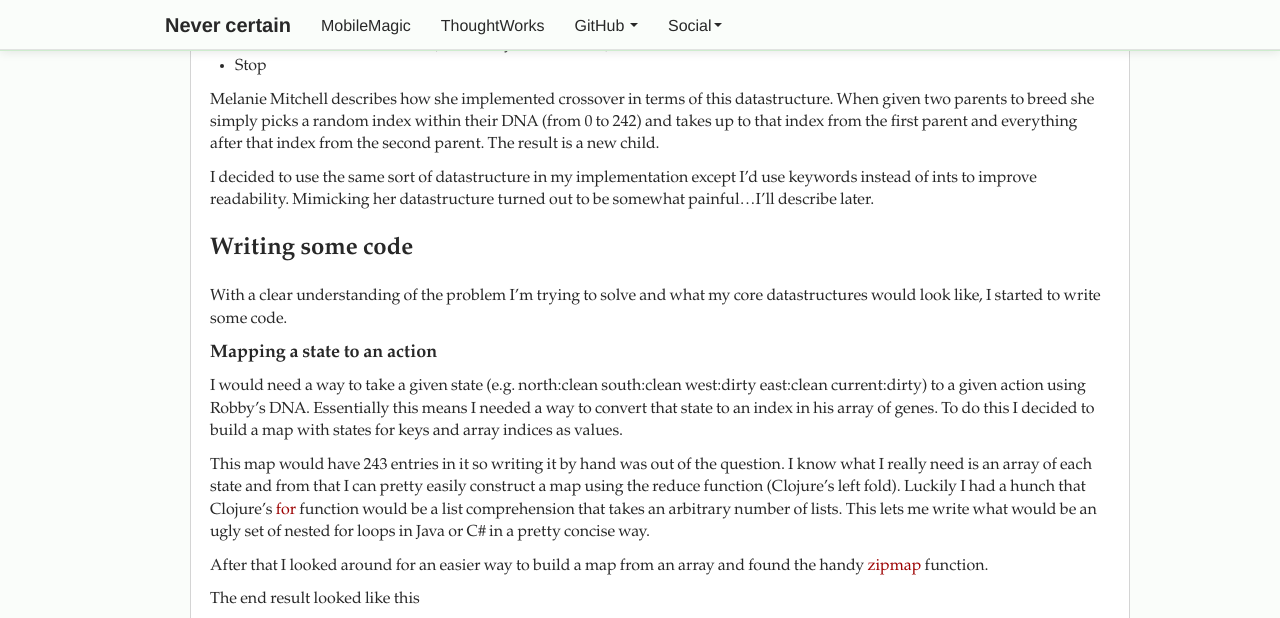
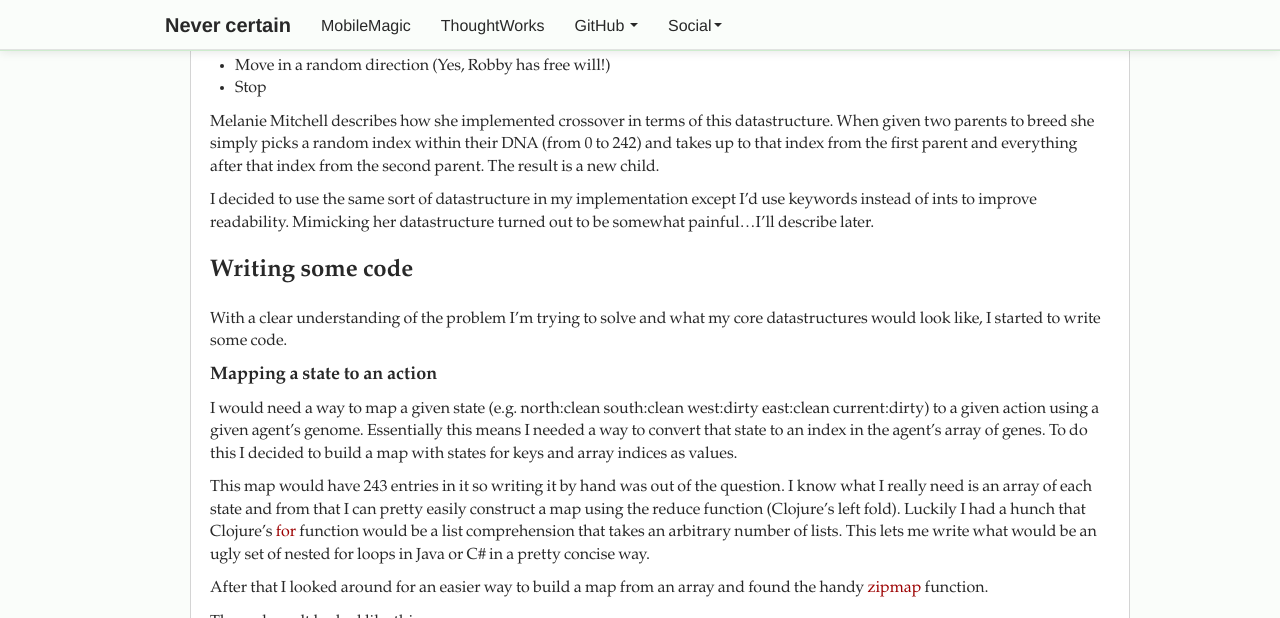
Before and after one commit to jbrechtel/blog, a Jekyll site: the page built from _posts/2012-11-20-robby-the-robot-in-clojure.markdown, in a window 1280 px wide and 900 px high, scrolled down 1200 px, cut to the strip 0-618 px from the top of the window. Built offline with Jekyll 4.4.1, drawn with Linux system fonts in a browser that asks for light colours; Markdown is read by kramdown in place of the engine named in the settings; comment, search, counter and statistics services are not loaded; some of the changed text lies outside the part shown.

Commit message:
rewording Clojure paragraph

```diff
--- a/_posts/2012-11-20-robby-the-robot-in-clojure.markdown
+++ b/_posts/2012-11-20-robby-the-robot-in-clojure.markdown
@@ -13,7 +13,7 @@
 
 ### Clojure
 
-Clojure is the next language I'll learn and possibly fall in love with. What makes Clojure interesting deserves a blog post on its own, but for now I'll say that it's expressive, different (for me), fast (for a dynamically typed language), and it's a Lisp.
+[Clojure](http://clojure.org/) is a modern LISP that runs on the JVM. I chose Clojure for this task mostly because I'm interested in learning the language but also because it seems very natural to me to model a genetic algorithm in terms of things Clojure is good at. Those things being functional transforms and lazy infinite sequences.
 
 ### Robby the Robot
 
@@ -53,7 +53,7 @@
 
 #### Mapping a state to an action
 
-I would need a way to take a given state (e.g. north:clean south:clean west:dirty east:clean current:dirty) to a given action using Robby's DNA. Essentially this means I needed a way to convert that state to an index in his array of genes. To do this I decided to build a map with states for keys and array indices as values.
+I would need a way to map a given state (e.g. north:clean south:clean west:dirty east:clean current:dirty) to a given action using a given agent's genome. Essentially this means I needed a way to convert that state to an index in the agent's array of genes. To do this I decided to build a map with states for keys and array indices as values.
 
 This map would have 243 entries in it so writing it by hand was out of the question. I know what I really need is an array of each state and from that I can pretty easily construct a map using the reduce function (Clojure's left fold). Luckily I had a hunch that Clojure's [for](http://clojure.github.com/clojure/clojure.core-api.html#clojure.core/for) function would be a list comprehension that takes an arbitrary number of lists. This lets me write what would be an ugly set of nested for loops in Java or C# in a pretty concise way.
 
```
